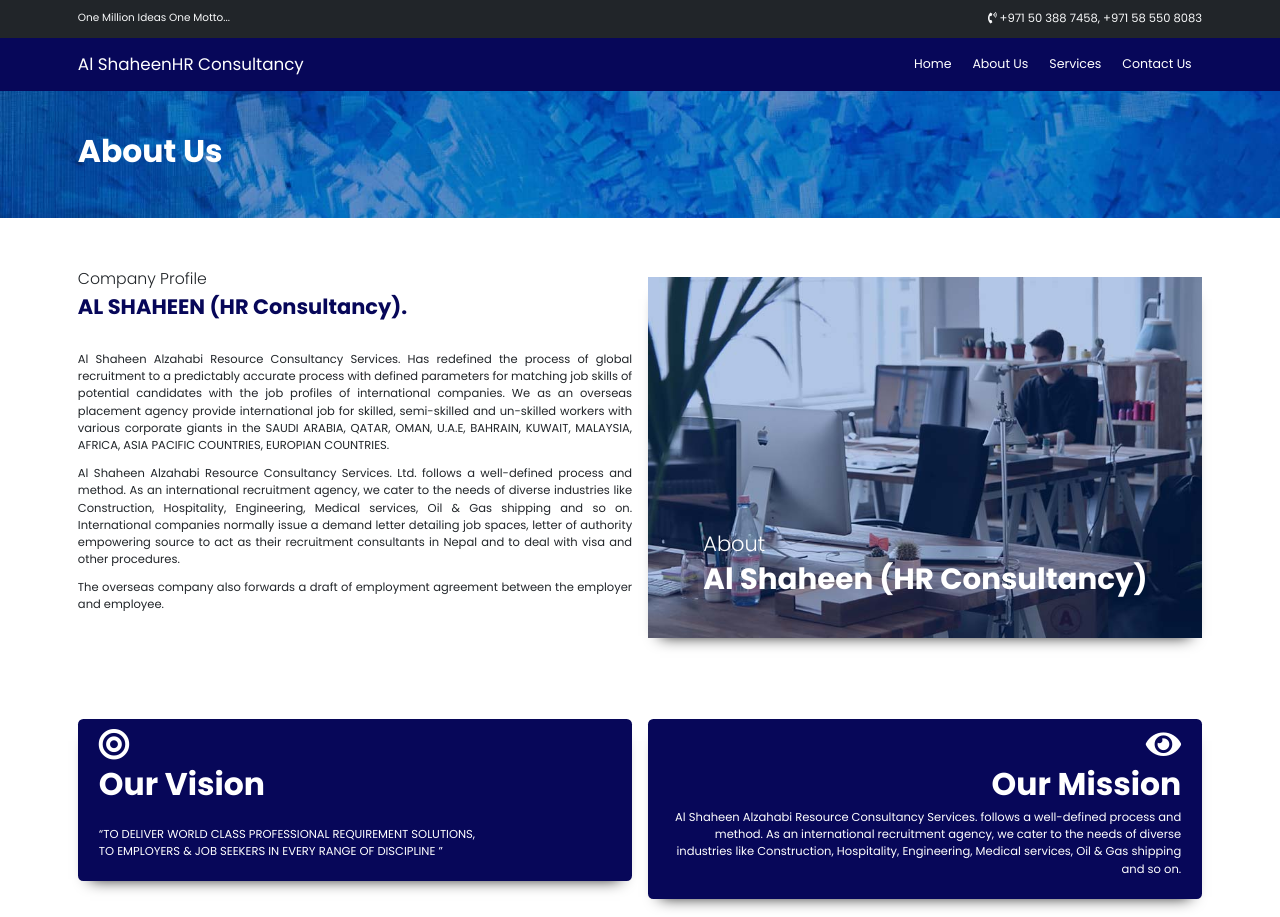
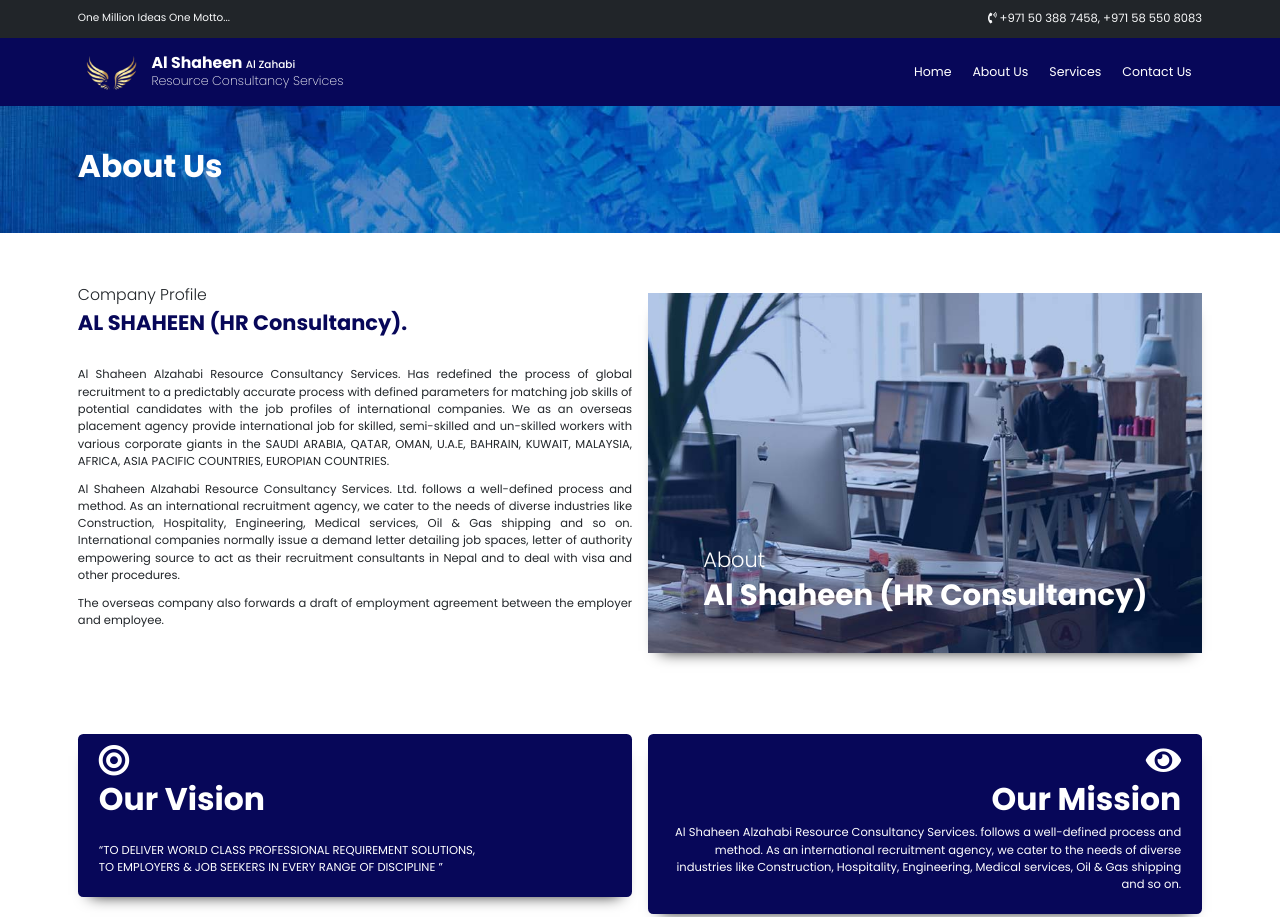
Before and after one commit to abdulwajeedali007/HR-Consultancy, a plain HTML site: page aboutus.html in a window 1280 px wide. Shown: the top 917 px of the page. Drawn offline with nearby package versions, Linux system fonts and the light colour scheme; files that its build step writes are made by us from their sources.

Commit message:
final commit

```diff
--- a/aboutus.html
+++ b/aboutus.html
@@ -51,9 +51,13 @@
     <header>
       <nav class="navbar navbar-expand-lg">
         <div class="container">
-          <a class="navbar-brand" href="#"
-            >Al Shaheen <span>HR Consultancy</span></a
-          >
+          <a class="navbar-brand" href="#">
+            <img src="./assests/Images/logo.png" alt="" class="logo" />
+            <div>
+              <h2>Al Shaheen <span>Al Zahabi</span></h2>
+              <span class="sub_title">Resource Consultancy Services</span>
+            </div>
+          </a>
           <button
             class="navbar-toggler"
             type="button"
```
Also changed, not shown: contact.html (+7 -3 lines), services.html (+7 -3 lines).
